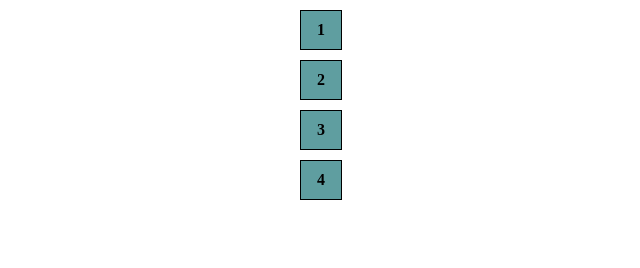
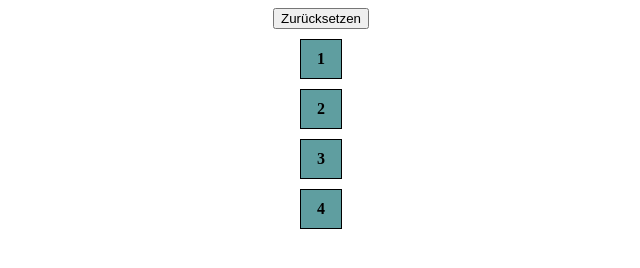
Before and after one commit to DieGurke23456/webdev-tutorials, a plain HTML site: page it_projekte/2/index.html in a window 1280 px wide. Shown: the whole page, without its empty margins (319-959 px from the left). Drawn offline with Linux system fonts and the light colour scheme.

```diff
--- a/it_projekte/2/index.html
+++ b/it_projekte/2/index.html
@@ -17,13 +17,13 @@
     </head>
 
     <body>
+        <button>Zurücksetzen</button>
         <div style="text-align: center; width: auto">
             <div class="box">1</div>
             <div class="box">2</div>
             <div class="box">3</div>
             <div class="box">4</div>
         </div>
-
     </body>
 
 </html>
```
Also changed, not shown: 1 other file.
